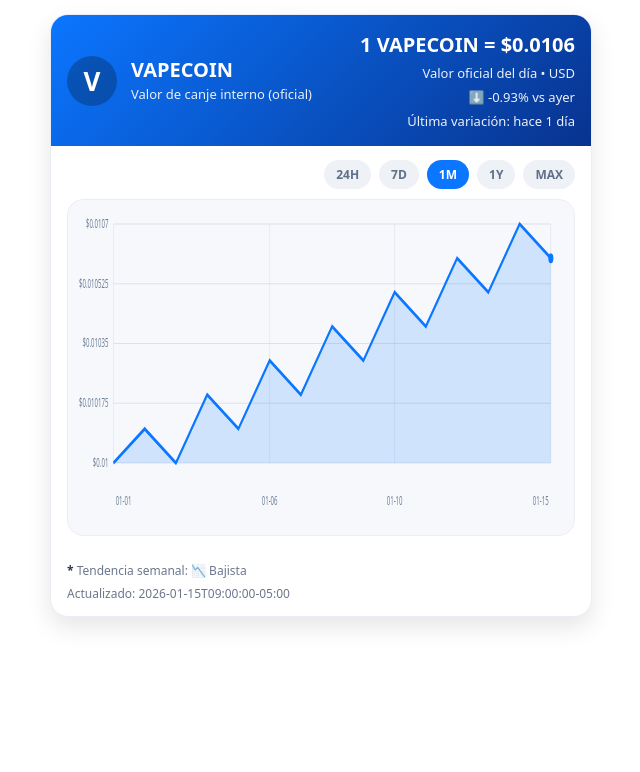
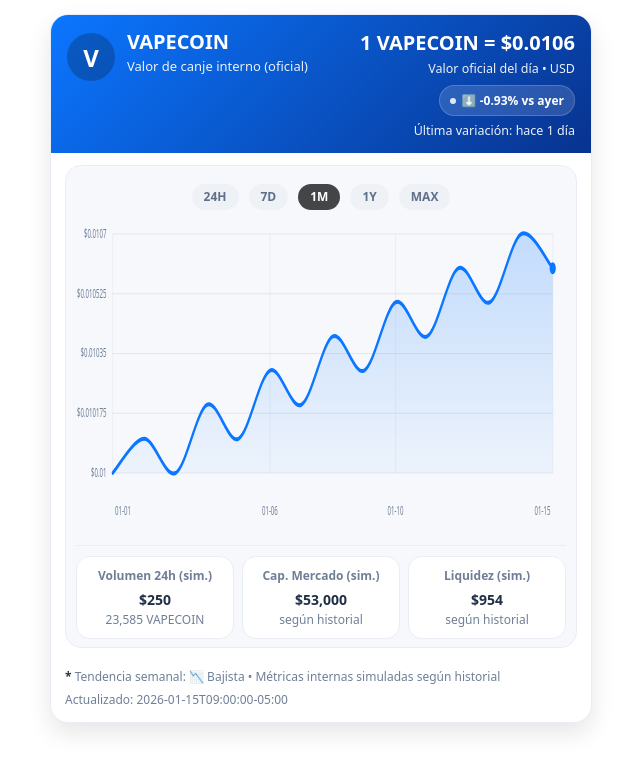
Before and after one commit to peruvapea-svg/vapecoin-widget, a plain HTML site: page index.html in a window 1280 px wide. Shown: the whole page, without its empty margins (319-959 px from the left). Drawn offline with Linux system fonts and the light colour scheme.

Commit message:
Update index.html

```diff
--- a/index.html
+++ b/index.html
@@ -6,63 +6,125 @@
 <title>VAPECOIN • Valor de Canje</title>
 
 <style>
+  :root{
+    --pv-blue:#0b76ff;
+    --pv-blue-dark:#08338f;
+    --bg:#f6f8fc;
+    --card:#ffffff;
+    --border:#e9eef5;
+    --text:#203047;
+    --muted:#6f7f96;
+  }
   body{margin:0;font-family:system-ui,-apple-system,Segoe UI,Roboto,Arial;background:transparent;}
   .wrap{display:flex;justify-content:center;padding:14px;}
   .card{
     width:100%;
-    max-width:540px; /* 20% más corto aprox */
-    background:#fff;
+    max-width:540px; /* más compacto */
+    background:var(--card);
     border-radius:18px;
-    border:1px solid #e9eef5;
+    border:1px solid var(--border);
     box-shadow:0 10px 24px rgba(0,0,0,.10);
     overflow:hidden;
   }
+
+  /* Header wallet-style */
   .top{
-    background:linear-gradient(135deg,#0b76ff 0%,#08338f 100%);
+    background:linear-gradient(135deg,var(--pv-blue) 0%,var(--pv-blue-dark) 100%);
     color:#fff;
-    padding:16px;
+    padding:16px 16px 14px;
     display:flex;
-    align-items:center;
-    gap:14px;
+    align-items:flex-start;
+    gap:12px;
   }
   .logo{
-    width:50px;height:50px;border-radius:50%;
-    background:rgba(0,0,0,.25);
+    width:48px;height:48px;border-radius:50%;
+    background:rgba(0,0,0,.22);
     display:flex;align-items:center;justify-content:center;
-    font-weight:900;font-size:26px;
+    font-weight:900;font-size:24px;
     flex:0 0 auto;
+    margin-top:2px;
   }
+  .h-left{min-width:0;}
   .title{font-weight:900;font-size:20px;line-height:1.1;}
-  .subtitle{font-size:13px;opacity:.9;margin-top:4px;}
-  .price{margin-left:auto;text-align:right;}
-  .price-main{font-weight:900;font-size:20px;}
-  .price-base{font-size:13px;opacity:.92;margin-top:6px;}
+  .subtitle{font-size:13px;opacity:.9;margin-top:4px;white-space:nowrap;overflow:hidden;text-overflow:ellipsis;}
 
-  .mid{padding:14px 16px;}
-  .tabs{display:flex;justify-content:flex-end;gap:8px;margin-bottom:10px;flex-wrap:wrap;}
+  .h-right{margin-left:auto;text-align:right;}
+  .price-main{font-weight:900;font-size:20px;line-height:1.15;}
+  .price-sub{font-size:12.5px;opacity:.92;margin-top:6px;}
+  .chip{
+    display:inline-flex;align-items:center;gap:6px;
+    margin-top:8px;
+    font-size:12px;font-weight:800;
+    padding:6px 10px;border-radius:999px;
+    background:rgba(255,255,255,.14);
+    border:1px solid rgba(255,255,255,.18);
+  }
+  .chip .dot{width:6px;height:6px;border-radius:99px;background:#fff;opacity:.85;}
+
+  .mid{padding:12px 14px 10px;}
+  .chart-wrap{
+    background:var(--bg);
+    border:1px solid var(--border);
+    border-radius:16px;
+    padding:10px 10px 8px;
+  }
+
+  /* Tabs */
+  .tabs{
+    display:flex;
+    justify-content:center;
+    gap:10px;
+    margin:8px 0 10px;
+    flex-wrap:wrap;
+  }
   .tab{
-    padding:6px 12px;border-radius:999px;
-    background:#eef2f7;color:#607089;
-    font-weight:800;font-size:12px;
-    cursor:pointer;user-select:none;
+    padding:7px 12px;
+    border-radius:999px;
+    background:#eef2f7;
+    color:#607089;
+    font-weight:900;
+    font-size:12px;
+    cursor:pointer;
+    user-select:none;
+    line-height:1;
   }
-  .tab.active{background:#0b76ff;color:#fff;}
+  .tab.active{
+    background:rgba(0,0,0,.72);
+    color:#fff;
+  }
 
-  .chart{
-    background:#f6f8fc;
-    border:1px solid #e9eef5;
-    border-radius:16px;
-    padding:10px;
+  svg{width:100%;height:315px;display:block;}
+
+  /* Stats row */
+  .stats{
+    display:grid;
+    grid-template-columns:1fr 1fr 1fr;
+    gap:8px;
+    margin-top:10px;
+    padding-top:10px;
+    border-top:1px solid var(--border);
   }
-  svg{width:100%;height:315px;display:block;} /* 50% más alto */
+  .stat{
+    background:#fff;
+    border:1px solid var(--border);
+    border-radius:14px;
+    padding:10px 10px;
+    text-align:center;
+  }
+  .stat .k{font-size:12px;color:var(--muted);font-weight:800;}
+  .stat .v{margin-top:6px;font-size:14px;color:var(--text);font-weight:900;}
+  .stat .s{margin-top:2px;font-size:12px;color:var(--muted);}
 
-  .footer{padding:12px 16px 14px;font-size:12px;color:#6b778c;}
+  .footer{
+    padding:10px 14px 14px;
+    font-size:12px;
+    color:var(--muted);
+  }
   .footer strong{color:#2b3445;}
 
-  /* móvil: que no se rompa */
   @media (max-width:420px){
+    svg{height:290px;}
     .price-main{font-size:18px;}
-    svg{height:290px;}
   }
 </style>
 </head>
@@ -74,20 +136,27 @@
     <div class="top">
       <div class="logo">V</div>
 
-      <div>
+      <div class="h-left">
         <div class="title">VAPECOIN</div>
         <div class="subtitle" id="label">Valor de canje interno (oficial)</div>
       </div>
 
-      <div class="price">
+      <div class="h-right">
         <div class="price-main" id="mainPrice">—</div>
-        <div class="price-base" id="basePrice">Valor oficial del día • USD</div>
-        <div class="price-base" id="dayChange">—</div>
-        <div class="price-base" id="lastUpdate">Última variación: —</div>
+        <div class="price-sub" id="subPrice">Valor oficial del día • USD</div>
+
+        <div class="chip" id="chipChange" style="display:none;">
+          <span class="dot"></span>
+          <span id="chipText">—</span>
+        </div>
+
+        <div class="price-sub" id="lastUpdate">Última variación: —</div>
       </div>
     </div>
 
     <div class="mid">
+      <div class="chart-wrap">
+
         <div class="tabs">
           <div class="tab" data-range="24H">24H</div>
           <div class="tab" data-range="7D">7D</div>
@@ -96,15 +165,41 @@
           <div class="tab" data-range="MAX">MAX</div>
         </div>
 
-      <div class="chart">
-        <!-- ViewBox alto = 315 (coincide con CSS y JS) -->
         <svg id="svg" viewBox="0 0 960 315" preserveAspectRatio="none">
+          <defs>
+            <linearGradient id="fillGrad" x1="0" y1="0" x2="0" y2="1">
+              <stop offset="0%" stop-color="rgba(11,118,255,.22)"></stop>
+              <stop offset="100%" stop-color="rgba(11,118,255,.04)"></stop>
+            </linearGradient>
+          </defs>
+
           <g id="grid"></g>
           <g id="labels"></g>
-          <path id="area" fill="rgba(11,118,255,.16)"></path>
-          <path id="line" fill="none" stroke="#0b76ff" stroke-width="3.5"></path>
-          <circle id="dot" r="5" fill="#0b76ff"></circle>
+
+          <path id="area" fill="url(#fillGrad)"></path>
+          <path id="line" fill="none" stroke="rgba(11,118,255,1)" stroke-width="4"
+                stroke-linecap="round" stroke-linejoin="round"></path>
+          <circle id="dot" r="6" fill="rgba(11,118,255,1)"></circle>
         </svg>
+
+        <div class="stats">
+          <div class="stat">
+            <div class="k">Volumen 24h (sim.)</div>
+            <div class="v" id="vol24">—</div>
+            <div class="s" id="vol24s">según historial</div>
+          </div>
+          <div class="stat">
+            <div class="k">Cap. Mercado (sim.)</div>
+            <div class="v" id="mcap">—</div>
+            <div class="s" id="mcapS">según historial</div>
+          </div>
+          <div class="stat">
+            <div class="k">Liquidez (sim.)</div>
+            <div class="v" id="liq">—</div>
+            <div class="s" id="liqS">según historial</div>
+          </div>
+        </div>
+
       </div>
     </div>
 
@@ -117,20 +212,35 @@
 </div>
 
 <script>
+/* ====== URLs ====== */
 const RATE_URL = "https://peruvapea-svg.github.io/vapecoin-widget/vapecoin-rate.json";
 const HISTORY_URL = "https://peruvapea-svg.github.io/vapecoin-widget/history.json";
 
-let currentRange = "1M";
+/* ====== Simulación (solo en index) ======
+   Puedes ajustar estos 3 números cuando quieras:
+*/
+const INTERNAL_SUPPLY = 5_000_000; // cap mercado simulado = precio * supply
+const LIQUIDITY_PCT = 0.018;       // liquidez simulada = marketcap * pct
+const VOLUME_FACTOR = 120_000;     // escala volumen 24h según movimiento diario
+
+let currentRange = "1M";  // default al cargar: 1M
 let history = [];
 let cfg = null;
 
+/* ====== Elements ====== */
 const elLabel = document.getElementById("label");
 const elMain  = document.getElementById("mainPrice");
-const elBase  = document.getElementById("basePrice");
-const elDay   = document.getElementById("dayChange");
+const elSub   = document.getElementById("subPrice");
+const elChip  = document.getElementById("chipChange");
+const elChipT = document.getElementById("chipText");
 const elLast  = document.getElementById("lastUpdate");
 const elUpd   = document.getElementById("updatedAt");
 const elNote  = document.getElementById("note");
+
+const elVol   = document.getElementById("vol24");
+const elVolS  = document.getElementById("vol24s");
+const elMcap  = document.getElementById("mcap");
+const elLiq   = document.getElementById("liq");
 
 const svgGrid   = document.getElementById("grid");
 const svgLabels = document.getElementById("labels");
@@ -138,11 +248,19 @@ const pathLine  = document.getElementById("line");
 const pathArea  = document.getElementById("area");
 const dot       = document.getElementById("dot");
 
+/* ====== Helpers ====== */
 function fmtUSD(v){
   return new Intl.NumberFormat("en-US",{
     style:"currency",
     currency:"USD",
     maximumFractionDigits:6
+  }).format(v);
+}
+function fmtUSD0(v){
+  return new Intl.NumberFormat("en-US",{
+    style:"currency",
+    currency:"USD",
+    maximumFractionDigits:0
   }).format(v);
 }
 function pct(from, to){
@@ -158,7 +276,8 @@ function daysBetween(a,b){
   return Math.round((b - a) / ms);
 }
 function clearNode(node){ while(node.firstChild) node.removeChild(node.firstChild); }
-function addText(parent, x, y, text, size=12, color="#6f7f96", anchor="start"){
+
+function addText(parent, x, y, text, size=12, color="rgba(111,127,150,1)", anchor="start"){
   const t = document.createElementNS("http://www.w3.org/2000/svg","text");
   t.setAttribute("x", x);
   t.setAttribute("y", y);
@@ -166,10 +285,10 @@ function addText(parent, x, y, text, size=12, color="#6f7f96", anchor="start"){
   t.setAttribute("font-size", String(size));
   t.setAttribute("font-family", "system-ui, -apple-system, Segoe UI, Roboto, Arial");
   t.setAttribute("text-anchor", anchor);
+  parent.appendChild(t);
   t.textContent = text;
-  parent.appendChild(t);
 }
-function addLine(parent, x1,y1,x2,y2, color="rgba(120,140,165,.28)", width=1){
+function addLine(parent, x1,y1,x2,y2, color="rgba(120,140,165,.22)", width=1){
   const l = document.createElementNS("http://www.w3.org/2000/svg","line");
   l.setAttribute("x1", x1); l.setAttribute("y1", y1);
   l.setAttribute("x2", x2); l.setAttribute("y2", y2);
@@ -178,6 +297,7 @@ function addLine(parent, x1,y1,x2,y2, color="rgba(120,140,165,.28)", width=1){
   parent.appendChild(l);
 }
 
+/* ====== Range slicing ====== */
 function sliceForRange(data){
   if(data.length === 0) return data;
   if(currentRange === "24H") return data.slice(-2);
@@ -186,20 +306,41 @@ function sliceForRange(data){
   if(currentRange === "1Y")  return data.slice(-365);
   return data;
 }
-
 function safePoints(points){
-  // Evita blanco si hay 0/1 puntos
   if(points.length >= 2) return points;
   if(history.length >= 2) return history.slice(-2);
-  // si solo hay 1 punto total, duplicamos artificialmente (misma fecha/valor)
   if(history.length === 1) return [history[0], history[0]];
   return [];
 }
 
+/* ====== Smooth curve (Catmull-Rom to Bezier) ====== */
+function smoothPath(pts){
+  if(pts.length < 2) return "";
+  if(pts.length === 2){
+    return `M ${pts[0].x} ${pts[0].y} L ${pts[1].x} ${pts[1].y}`;
+  }
+  const d = [];
+  d.push(`M ${pts[0].x} ${pts[0].y}`);
+  for(let i=0;i<pts.length-1;i++){
+    const p0 = pts[i-1] || pts[i];
+    const p1 = pts[i];
+    const p2 = pts[i+1];
+    const p3 = pts[i+2] || p2;
+
+    const c1x = p1.x + (p2.x - p0.x) / 6;
+    const c1y = p1.y + (p2.y - p0.y) / 6;
+    const c2x = p2.x - (p3.x - p1.x) / 6;
+    const c2y = p2.y - (p3.y - p1.y) / 6;
+
+    d.push(`C ${c1x} ${c1y}, ${c2x} ${c2y}, ${p2.x} ${p2.y}`);
+  }
+  return d.join(" ");
+}
+
+/* ====== Draw ====== */
 function drawChart(pointsRaw){
   const points = safePoints(pointsRaw);
   if(points.length < 2){
-    // no hay data
     clearNode(svgGrid); clearNode(svgLabels);
     pathLine.setAttribute("d", "");
     pathArea.setAttribute("d", "");
@@ -208,7 +349,7 @@ function drawChart(pointsRaw){
   }
 
   const W = 960, H = 315;
-  const padL = 70, padR = 26, padT = 14, padB = 62; // más espacio abajo
+  const padL = 72, padR = 26, padT = 14, padB = 62;
   const plotW = W - padL - padR;
   const plotH = H - padT - padB;
 
@@ -223,67 +364,59 @@ function drawChart(pointsRaw){
   clearNode(svgGrid);
   clearNode(svgLabels);
 
-  // Grid + labels Y (5)
+  // Grid horizontal + labels Y
   const levels = 5;
   for(let k=0;k<levels;k++){
     const t = k/(levels-1);
     const y = padT + plotH*t;
-    addLine(svgGrid, padL, y, W-padR, y);
+    addLine(svgGrid, padL, y, W-padR, y, "rgba(120,140,165,.22)", 1);
     const v = (maxV - span*t);
-    addText(svgLabels, padL-10, y+4, fmtUSD(v), 12, "#6f7f96", "end");
+    addText(svgLabels, padL-12, y+4, fmtUSD(v), 12, "rgba(111,127,150,1)", "end");
   }
 
-  // X labels (4 máx) formato corto MM-DD y sin corte
+  // X labels (4 max) - MM-DD
   const labelCount = Math.min(4, points.length);
   for(let i=0;i<labelCount;i++){
     const idx = Math.round(i*(points.length-1)/(labelCount-1 || 1));
     const x = xAt(idx);
-
     const d = points[idx].date || "";
     const short = d.length >= 10 ? d.slice(5) : d;
 
     const safeX = Math.max(padL + 20, Math.min(W - padR - 20, x));
-    addText(svgLabels, safeX, H-20, short, 12, "#6f7f96", "middle");
-
-    addLine(svgGrid, x, padT, x, padT+plotH, "rgba(120,140,165,.16)", 1);
+    addText(svgLabels, safeX, H-20, short, 12, "rgba(111,127,150,1)", "middle");
+    addLine(svgGrid, x, padT, x, padT+plotH, "rgba(120,140,165,.12)", 1);
   }
 
-  // Line path
-  let dPath = "";
-  for(let i=0;i<points.length;i++){
-    const x = xAt(i);
-    const y = yAt(points[i].value);
-    dPath += (i===0 ? `M ${x} ${y}` : ` L ${x} ${y}`);
-  }
-  pathLine.setAttribute("d", dPath);
+  const pts = points.map((p,i)=>({x:xAt(i), y:yAt(p.value)}));
+  const lineD = smoothPath(pts);
+  pathLine.setAttribute("d", lineD);
 
-  // Area path
-  const lastX = xAt(points.length-1);
-  const firstX = xAt(0);
-  const areaD = dPath + ` L ${lastX} ${padT+plotH} L ${firstX} ${padT+plotH} Z`;
+  const lastX = pts[pts.length-1].x;
+  const firstX = pts[0].x;
+  const bottomY = padT + plotH;
+  const areaD = `${lineD} L ${lastX} ${bottomY} L ${firstX} ${bottomY} Z`;
   pathArea.setAttribute("d", areaD);
 
-  // Dot
-  const lastY = yAt(points[points.length-1].value);
   dot.setAttribute("cx", String(lastX));
-  dot.setAttribute("cy", String(lastY));
+  dot.setAttribute("cy", String(pts[pts.length-1].y));
 }
 
+/* ====== Header + stats ====== */
 function updateHeaderUI(allPoints){
   const last = allPoints[allPoints.length-1];
   const prev = allPoints.length >= 2 ? allPoints[allPoints.length-2] : null;
 
   elMain.textContent = `1 VAPECOIN = ${fmtUSD(last.value)}`;
-  elBase.textContent = "Valor oficial del día • USD";
+  elSub.textContent = "Valor oficial del día • USD";
 
-  // % vs ayer
+  // % vs ayer (chip)
   if(prev){
     const ch = pct(prev.value, last.value);
-    const arrow = ch >= 0 ? "⬆️" : "⬇️";
-    const sign = ch >= 0 ? "+" : "";
-    elDay.textContent = `${arrow} ${sign}${ch.toFixed(2)}% vs ayer`;
+    const up = ch >= 0;
+    elChip.style.display = "inline-flex";
+    elChipT.textContent = `${up ? "⬆️" : "⬇️"} ${up ? "+" : ""}${ch.toFixed(2)}% vs ayer`;
   }else{
-    elDay.textContent = "—";
+    elChip.style.display = "none";
   }
 
   // Última variación por fecha
@@ -295,18 +428,36 @@ function updateHeaderUI(allPoints){
   else if(dd === 1) elLast.textContent = "Última variación: hace 1 día";
   else elLast.textContent = `Última variación: hace ${dd} días`;
 
-  // Mensaje automático según comportamiento real (hoy vs ayer)
-  // Zona neutra ±0.05%
+  // Tendencia semanal (basada en hoy vs ayer) + aclaración simulación
+  let trendText = "Tendencia semanal: ➖ Estable";
   if(prev){
     const diffPct = pct(prev.value, last.value);
-    if(diffPct > 0.05) elNote.textContent = "Tendencia semanal: 📈 Alcista";
-    else if(diffPct < -0.05) elNote.textContent = "Tendencia semanal: 📉 Bajista";
-    else elNote.textContent = "Tendencia semanal: ➖ Estable";
-  }else{
-    elNote.textContent = "Tendencia semanal: ➖ Estable";
+    if(diffPct > 0.05) trendText = "Tendencia semanal: 📈 Alcista";
+    else if(diffPct < -0.05) trendText = "Tendencia semanal: 📉 Bajista";
   }
+  elNote.textContent = `${trendText} • Métricas internas simuladas según historial`;
+
+  // Stats simuladas (basadas en historial + parámetros internos)
+  const price = last.value;
+
+  let volUsd = 250;
+  if(prev){
+    const absChange = Math.abs(last.value - prev.value);
+    volUsd = Math.max(250, absChange * VOLUME_FACTOR);
+  }
+  const volVC = volUsd / price;
+
+  const mcap = price * INTERNAL_SUPPLY;
+  const liq  = mcap * LIQUIDITY_PCT;
+
+  elVol.textContent  = fmtUSD0(volUsd);
+  elVolS.textContent = `${Math.round(volVC).toLocaleString("en-US")} VAPECOIN`;
+
+  elMcap.textContent = fmtUSD0(mcap);
+  elLiq.textContent  = fmtUSD0(liq);
 }
 
+/* ====== Load ====== */
 async function loadAll(){
   cfg = await (await fetch(RATE_URL, {cache:"no-store"})).json();
   history = await (await fetch(HISTORY_URL, {cache:"no-store"})).json();
@@ -320,8 +471,9 @@ async function loadAll(){
 
   if(history.length === 0){
     elMain.textContent = "—";
-    elDay.textContent  = "—";
-    elLast.textContent = "—";
+    elSub.textContent  = "Valor oficial del día • USD";
+    elChip.style.display = "none";
+    elLast.textContent = "Última variación: —";
     elNote.textContent = "—";
     drawChart([]);
     return;
@@ -331,6 +483,7 @@ async function loadAll(){
   drawChart(sliceForRange(history));
 }
 
+/* ====== Tabs ====== */
 function hookTabs(){
   document.querySelectorAll(".tab").forEach(tab=>{
     tab.onclick = ()=>{
@@ -341,7 +494,6 @@ function hookTabs(){
     };
   });
 }
-
 hookTabs();
 loadAll();
 </script>
```
Lines whose indentation alone changed are shown as unchanged.
